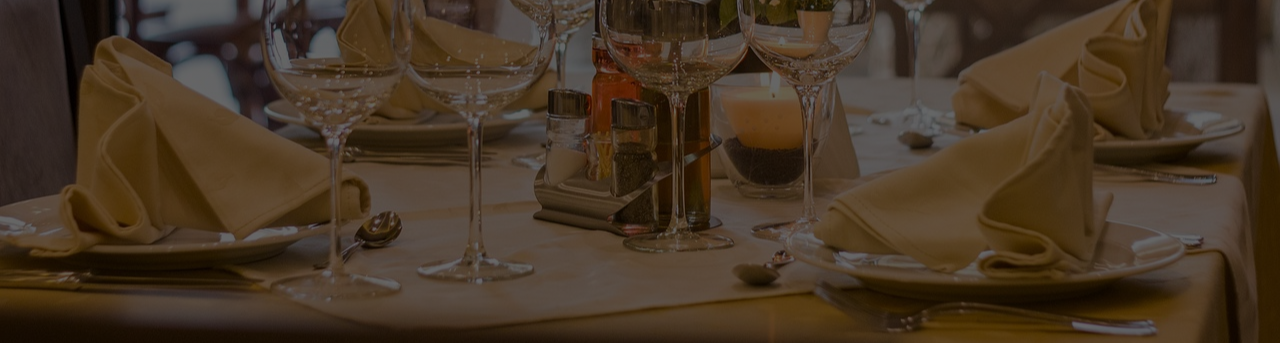
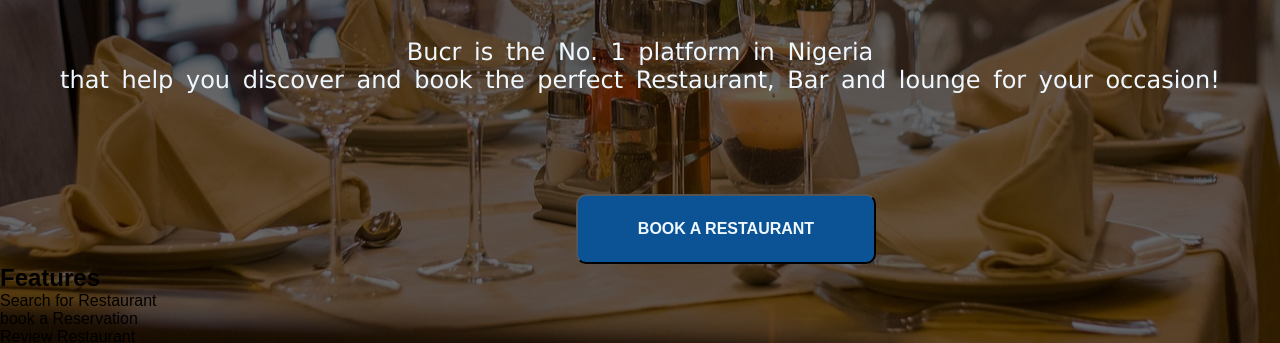
Before and after one commit to cgrade/bucr-web, a plain HTML site: page index.html in a window 1280 px wide. Shown: the part 457-800 px from the top of the page. Drawn offline with Linux system fonts and the light colour scheme.

Commit message:
task added

```diff
--- a/index.html
+++ b/index.html
@@ -21,11 +21,36 @@
             <a href="#"><img src="logo.png" alt="bucr-logo"></a>
         </div>
     </header>
-
-    <div class="main">
-
+    <div class="description">
+        <p>Bucr is the No. 1 platform in Nigeria <br>that help you discover and book the perfect Restaurant, Bar and lounge for your occasion! </p>
+    </div>
+    <div class="btn">
+        <button><a href="#">BOOK A RESTAURANT</a></button>
+    </div>
 
     </div>
+    <section class="feature">
+        <div class="heading">
+            <h2>Features</h2>
+            <div class="feature-01">
+                <div id="text">
+                    <ol>
+                        <li>Search for Restaurant</li>
+                        <li>book a Reservation</li>
+                        <li>Review Restaurant</li>
+                        <li>Waitlist Mgt</li>
+                    </ol>
+                </div>
+                <div id="screnshot">
+                    <img src="" alt="screnshot">
+                </div>
+            </div>
+
+        </div>
+    </section>
+    <section class="about">
+
+    </section>
 
 </body>
 </html>
--- a/styles.css
+++ b/styles.css
@@ -28,8 +28,9 @@ body {
 
 /* logo image */
 .container .logo {
-    padding: 150px 60px 0 60px;
+    padding: 10% 60px 0 60px;
     display: flex;
+    flex-direction: row;
     align-items: center;
     justify-content: center;
 
@@ -39,6 +40,7 @@ body {
 
 /* navigation bar */
 .container .nav {
+    margin-top: 50px;
     display: flex;
     flex-direction: row;
     width: 100%;
@@ -77,3 +79,36 @@ body {
 
 
 }
+
+/* Description text */
+.description p {
+    text-align: center;
+    margin-top: 50px;
+    font-size: x-large;
+    font-weight: 500;
+    font-family: 'Lucida Sans', 'Lucida Sans Regular', 'Lucida Grande', 'Lucida Sans Unicode', Geneva, Verdana, sans-serif;
+    color: aliceblue;
+    word-spacing: 5px;
+
+}
+
+/* CTA button */
+
+.btn button {
+    margin-top: 100px;
+    width: 300px;
+    height: 70px;
+    margin-left: 45%;
+    margin-right: 50%;
+    border-radius: 10px;
+    background-color: #0b5394;
+
+}
+
+.btn button a {
+    text-decoration: none;
+    font-size: larger;
+    color: aliceblue;
+    font-weight: 700;
+
+}
```
